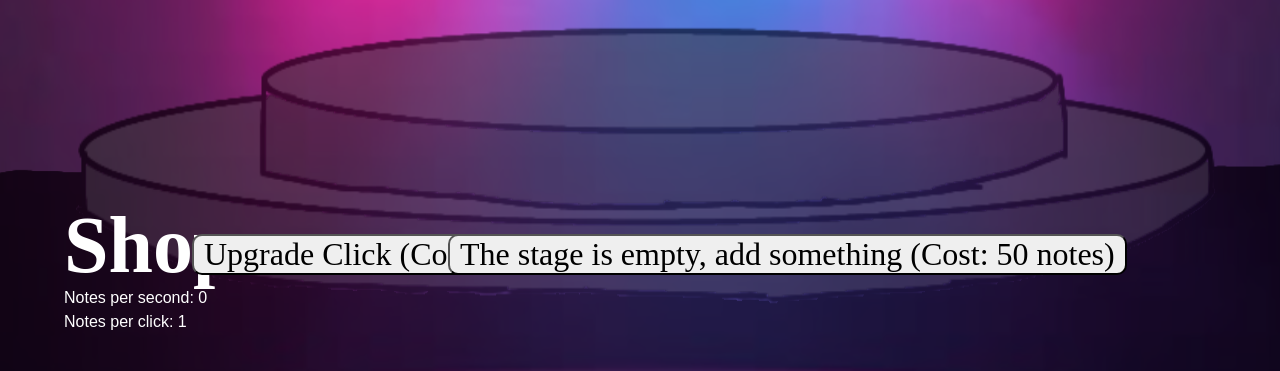
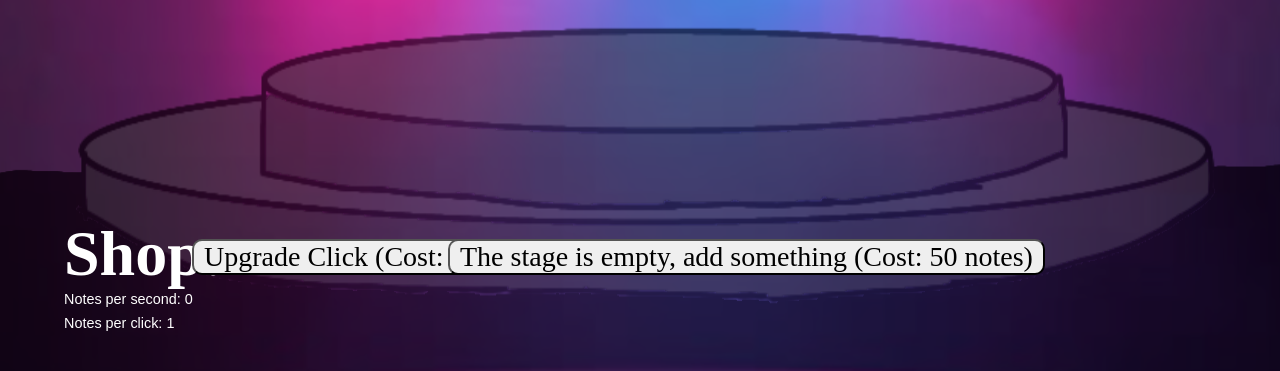
Before and after one commit to penguinissus/gift-for-pianoman, a PHP site: page / in a window 1280 px wide. Shown: the part 429-800 px from the top of the page. Run offline with PHP 8.4, Linux system fonts and the light colour scheme; some web fonts are replaced.

Commit message:
formatting

```diff
--- a/style.css
+++ b/style.css
@@ -24,7 +24,7 @@
     left: 5%;
     color: white;
     font-family: "Jersey 10";
-    font-size: 10rem;
+    font-size: 18vh;
 }
 
 .subtitle {
@@ -33,13 +33,13 @@
     left: 5%;
     color: white;
     font-family: "Jersey 10";
-    font-size: 5rem;
+    font-size: 10vh;
 }
 
 .totalMoney {
     position: absolute;
     color: white;
-    font-size: 3rem;
+    font-size: 10vh;
     top: 5%;
     right: 5%;
     font-family: "Jersey 10";
@@ -51,7 +51,7 @@
     bottom: 10%;
     left: 5%;
     font-family: "Jersey 10";
-    font-size: 5rem;
+    font-size: 8vh;
 }
 
 .mpc {
@@ -59,6 +59,7 @@
     color: white;
     bottom: 5%;
     left: 5%;
+    font-size: 1.8vh;
 }
 
 .upgradeMPC {
@@ -66,7 +67,7 @@
     bottom: 12%;
     left: 15%;
     font-family: "Jersey 10";
-    font-size: 2rem;
+    font-size: 3.5vh;
     padding: 0 10px;
     border-radius: 10px;
 }
@@ -76,6 +77,7 @@
     color: white;
     bottom: 8%;
     left: 5%;
+    font-size: 1.8vh;
 }
 
 .upgradeMPS {
@@ -83,7 +85,7 @@
     bottom: 12%;
     left: 35%;
     font-family: "Jersey 10";
-    font-size: 2rem;
+    font-size: 3.5vh;
     padding: 0 10px;
     border-radius: 10px;
 }
```
